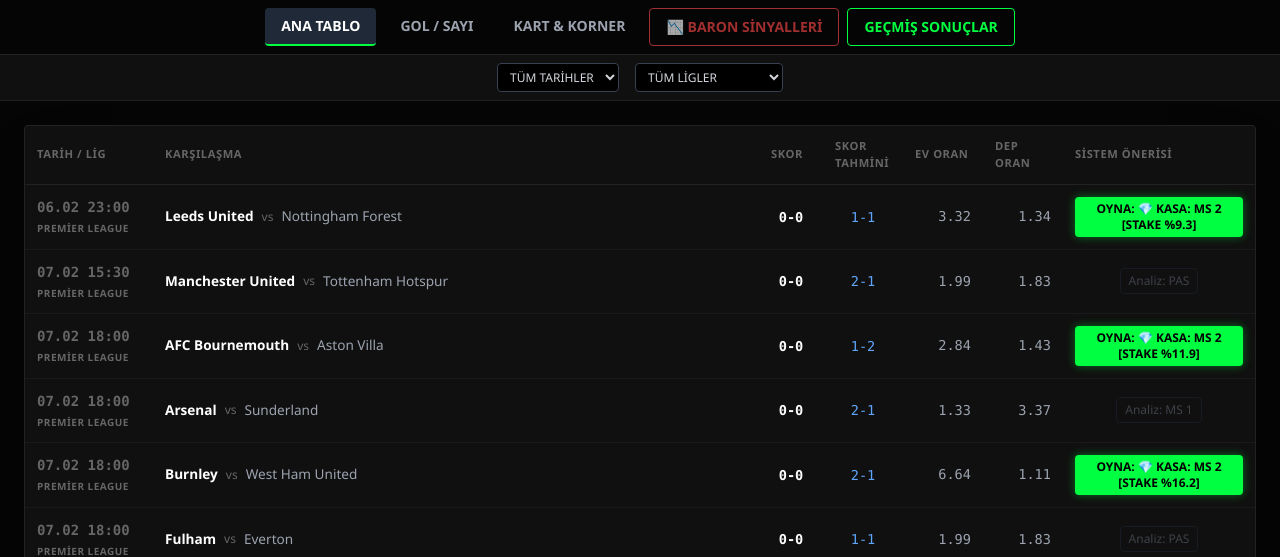
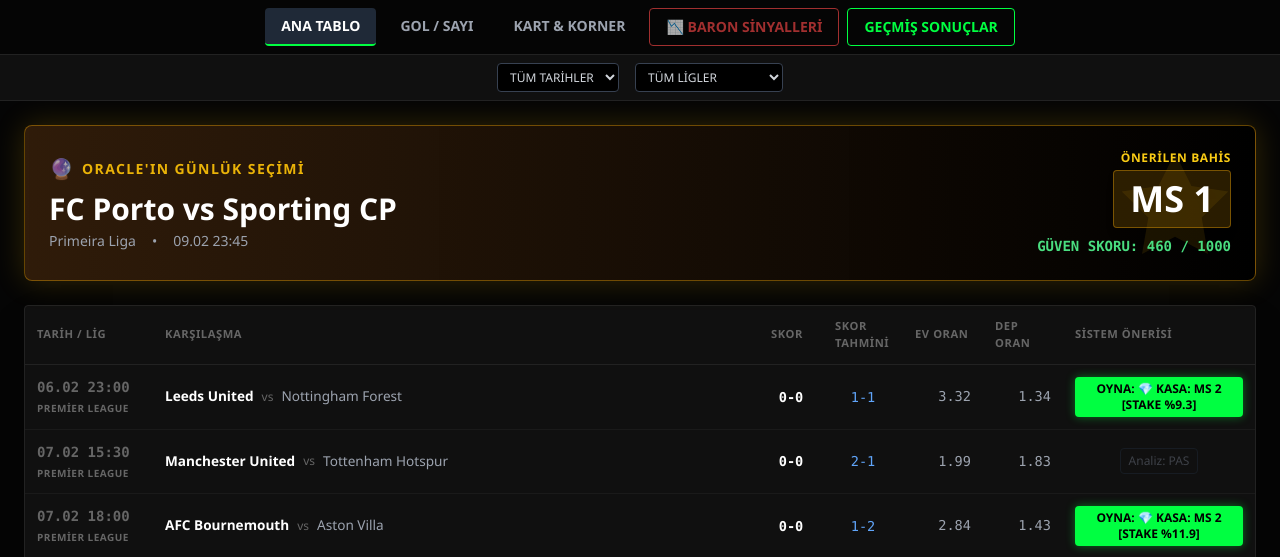
Before and after one commit to cetinkeles994/elite-engine, a Flask app: page / in a window 1280 px wide. Shown: the part 56-613 px from the top of the page. Run offline with Flask 3, Linux system fonts and the light colour scheme; some libraries are stand-ins or nearby versions.

Commit message:
Feat: Add Oracle's Choice (Banker of the Day) UI

```diff
--- a/templates/dashboard.html
+++ b/templates/dashboard.html
@@ -184,6 +184,43 @@
     <!-- Main Content -->
     <main class="flex-1 p-6 overflow-auto">
         <div class="max-w-[1400px] mx-auto">
+
+            <!-- ORACLE'S CHOICE (HERO CARD) -->
+            <div id="oracle-box"
+                class="hidden mb-6 bg-gradient-to-r from-yellow-900/40 to-black border border-yellow-600/50 rounded-lg p-6 relative overflow-hidden shadow-[0_0_30px_rgba(234,179,8,0.2)]">
+                <div class="absolute top-0 right-0 p-4 opacity-10">
+                    <svg class="w-32 h-32 text-yellow-500" fill="currentColor" viewBox="0 0 24 24">
+                        <path
+                            d="M12 2L15.09 8.26L22 9.27L17 14.14L18.18 21.02L12 17.77L5.82 21.02L7 14.14L2 9.27L8.91 8.26L12 2Z" />
+                    </svg>
+                </div>
+                <div class="relative z-10 flex items-center justify-between">
+                    <div>
+                        <div class="flex items-center gap-2 mb-2">
+                            <span class="text-yellow-500 animate-pulse text-xl">🔮</span>
+                            <h2 class="text-yellow-500 font-bold tracking-widest text-sm uppercase">ORACLE'IN GÜNLÜK
+                                SEÇİMİ</h2>
+                        </div>
+                        <h1 id="oracle-match" class="text-3xl font-black text-white mb-1">Yükleniyor...</h1>
+                        <div class="flex items-center gap-4 text-sm text-gray-400">
+                            <span id="oracle-league">...</span>
+                            <span>•</span>
+                            <span id="oracle-time">...</span>
+                        </div>
+                    </div>
+                    <div class="text-right">
+                        <div class="text-yellow-400 text-xs font-bold mb-1 uppercase tracking-wider">ÖNERİLEN BAHİS
+                        </div>
+                        <div id="oracle-pick"
+                            class="text-4xl font-black text-white bg-yellow-600/20 px-4 py-2 rounded border border-yellow-600/50 inline-block drop-shadow-lg">
+                            ...
+                        </div>
+                        <div id="oracle-confidence" class="text-green-400 font-mono text-sm mt-2 font-bold">
+                            GÜVEN: %...
+                        </div>
+                    </div>
+                </div>
+            </div>
 
             <!-- Data Table -->
             <div class="bg-panel border border-border rounded shadow-2xl">
@@ -416,6 +453,75 @@
             document.getElementById('btn-basketball').className = s === 'basketball' ? 'text-white hover:text-accent opacity-100' : 'text-muted hover:text-white opacity-50';
             renderTable();
             fetchData();
+        }
+
+        function setView(view) {
+            currentView = view;
+
+            // Tab Styles
+            document.querySelectorAll('.tab-btn').forEach(b => {
+                b.classList.remove('active', 'bg-gray-800', 'text-white');
+                b.classList.add('text-gray-400');
+            });
+            const activeBtn = document.getElementById(`tab-${view}`);
+            activeBtn.classList.add('active', 'bg-gray-800', 'text-white');
+            activeBtn.classList.remove('text-gray-400');
+
+            renderTable();
+        }
+
+        // --- ORACLE LOGIC ---
+        function findOraclePick(matches) {
+            if (!matches || matches.length === 0) return;
+
+            // Sort by "Stake" percentage if available (finding the "KASA" bets)
+            // Or fallback to highest Win Probability
+
+            let candidates = matches.filter(m => m.recommendation && !m.recommendation.includes("PAS"));
+
+            if (candidates.length === 0) candidates = matches;
+
+            // Score Logic:
+            // 1. Prioritize "KASA" (Stake > 10%)
+            // 2. Then by raw Probability
+
+            candidates.sort((a, b) => {
+                const getStake = (str) => {
+                    const match = str.match(/STAKE %([\d\.]+)/);
+                    return match ? parseFloat(match[1]) : 0;
+                };
+                const stakeA = a.recommendation ? getStake(a.recommendation) : 0;
+                const stakeB = b.recommendation ? getStake(b.recommendation) : 0;
+                return stakeB - stakeA; // Descending
+            });
+
+            const best = candidates[0];
+            if (best) {
+                const box = document.getElementById('oracle-box');
+                const matchTitle = document.getElementById('oracle-match');
+                const leagueTitle = document.getElementById('oracle-league');
+                const timeTitle = document.getElementById('oracle-time');
+                const pickTitle = document.getElementById('oracle-pick');
+                const confTitle = document.getElementById('oracle-confidence');
+
+                box.classList.remove('hidden');
+
+                matchTitle.innerText = `${best.home} vs ${best.away}`;
+                leagueTitle.innerText = best.league;
+                timeTitle.innerText = best.time;
+
+                // Parse Pick clean
+                let cleanPick = best.recommendation.replace("💎 KASA:", "").replace(/\[.*?\]/, "").trim();
+                if (cleanPick.length > 15) cleanPick = cleanPick.substring(0, 15) + "..";
+
+                pickTitle.innerText = cleanPick;
+
+                // Extract stake for confidence display
+                const match = best.recommendation.match(/STAKE %([\d\.]+)/);
+                const stakeVal = match ? match[1] : 0;
+
+                confTitle.innerText = `GÜVEN SKORU: ${parseInt(stakeVal * 10)} / 1000`; // Dramatic score
+            }
         }
 
         function setView(v) {
@@ -724,6 +830,7 @@
                 lastData = matches;
                 document.getElementById('match-counter').innerText = `${matches.length} Maç`;
                 populateFilters();
+                findOraclePick(matches); // <-- NEW: Find the banker
                 renderTable();
             } catch (e) {
                 console.error(e);
```
